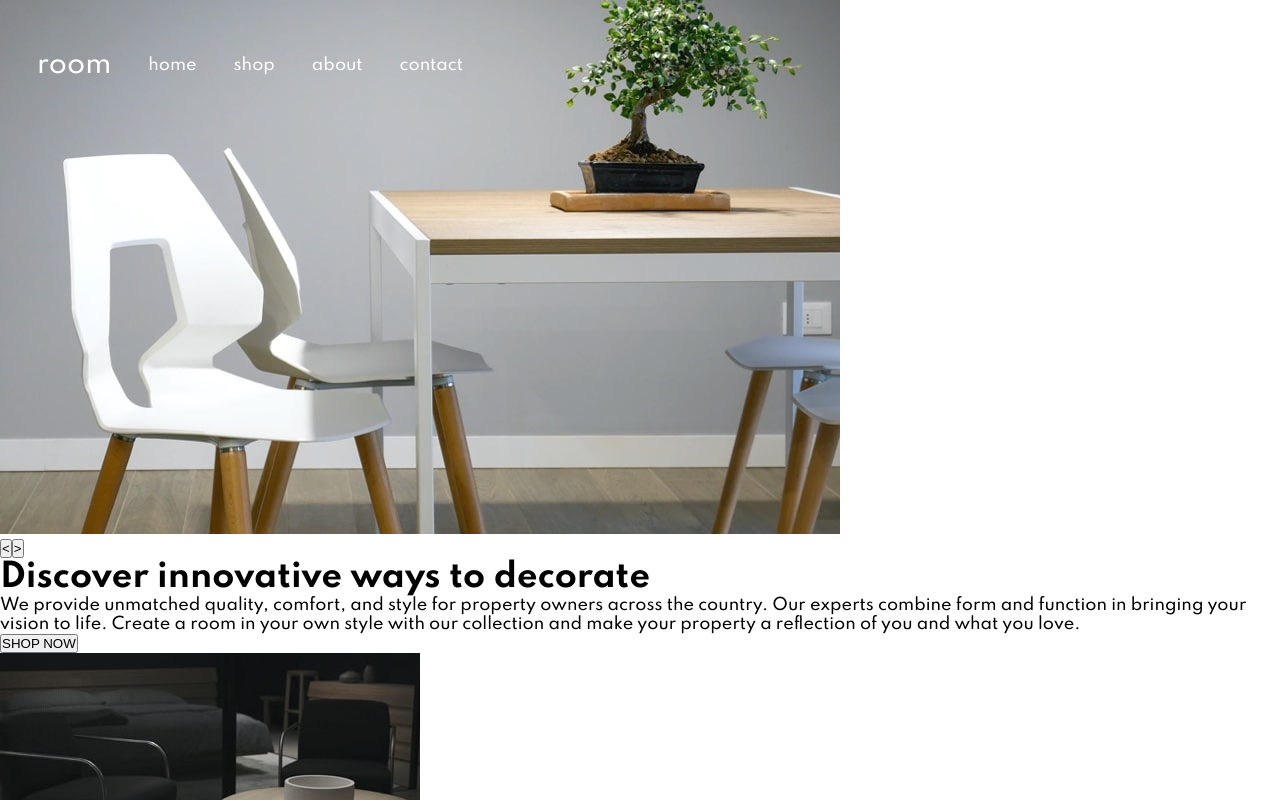
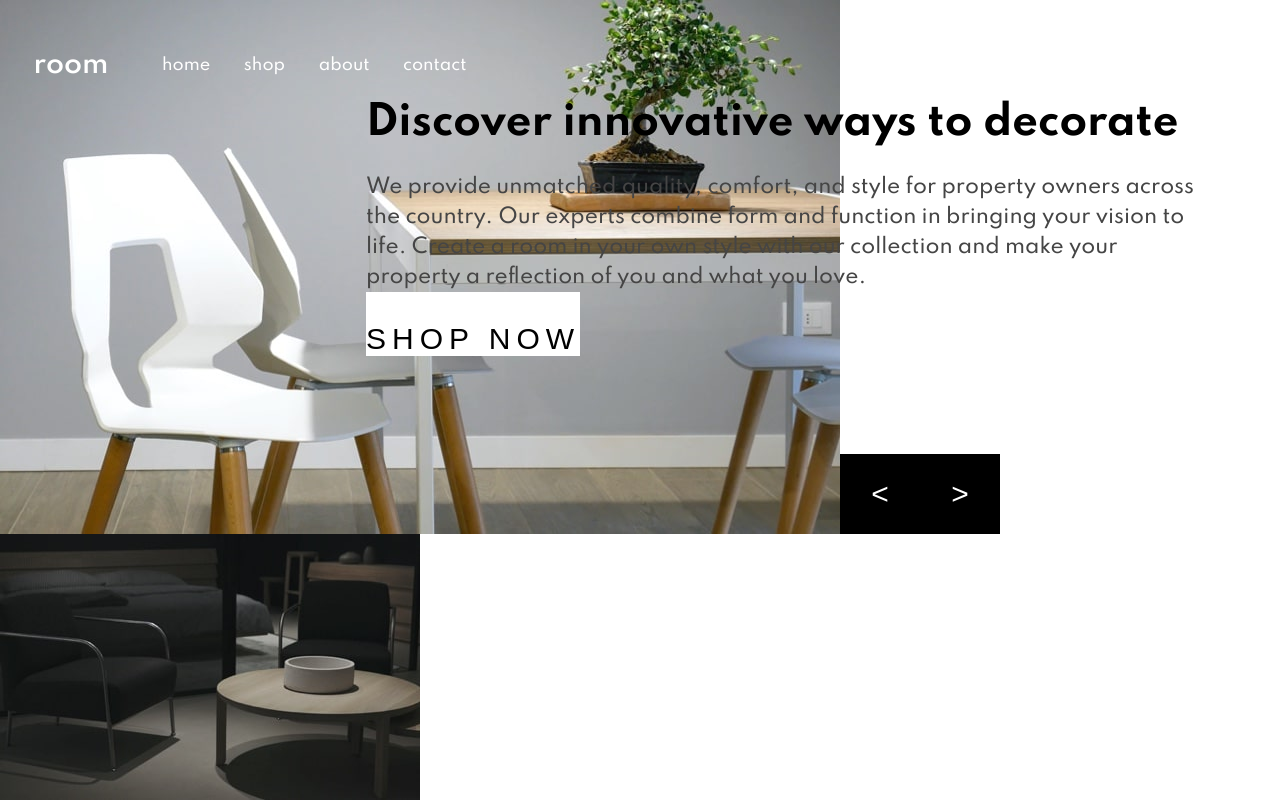
Before and after one commit to Thymoos/room-page, a React (Create React App) app: page / in a window 1280 px wide. Shown: the top 800 px of the page. Built offline with nearby package versions, Linux system fonts and the light colour scheme.

Commit message:
Add styles to slider component

```diff
--- a/src/components/Menu.css
+++ b/src/components/Menu.css
@@ -14,6 +14,8 @@ ul {
 ul li:first-child {
     font-size: 26px;
     user-select: none;
+    font-weight: 600;
+    padding-right: 20px;
 }
 
 ul li a {
--- a/src/components/Slider.css
+++ b/src/components/Slider.css
@@ -0,0 +1,59 @@
+.arrows button {
+    border: none;
+    background-color: black;
+    color: white;
+    font-size: 30px;
+    width: 80px;
+    height: 80px;
+    margin: 0;
+    cursor: pointer;
+    transition: 0.2s;
+}
+
+.arrows button:hover {
+    background-color: var(--very-dark-grey);
+}
+
+.info button {
+    border: none;
+    font-size: 19px;
+    letter-spacing: 6px;
+    transition: 0.2s;
+    cursor: pointer;
+    background-color: white;
+    padding-top: 30px;
+    font-weight: 500;
+    font-size: 30px;
+}
+
+.info button:hover {
+    color: var(--dark-gray);
+}
+
+p {
+    color: var(--very-dark-grey);
+    font-size: 20px;
+    line-height: 30px;
+}
+
+.info {
+    width: 850px;
+    position: absolute;
+    top: 100px;
+    right: 5%;
+}
+
+.arrows {
+    position: absolute;
+    top: 454px;
+    left: 840px;
+}
+
+.info h1 {
+    font-size: 40px;
+    padding-bottom: 25px;
+}
+
+.slider {
+    height: 534px;
+}
--- a/src/components/Slider.js
+++ b/src/components/Slider.js
@@ -17,7 +17,7 @@ const Slider = () => {
                 Our experts combine form and function in bringing your vision to life. Create a room in your
                 own style with our collection and make your property a reflection of you and what you love.
                 </p>
-                <button>SHOP NOW </button>
+                <button>SHOP NOW</button>
             </div>
         </div>
      );
```
